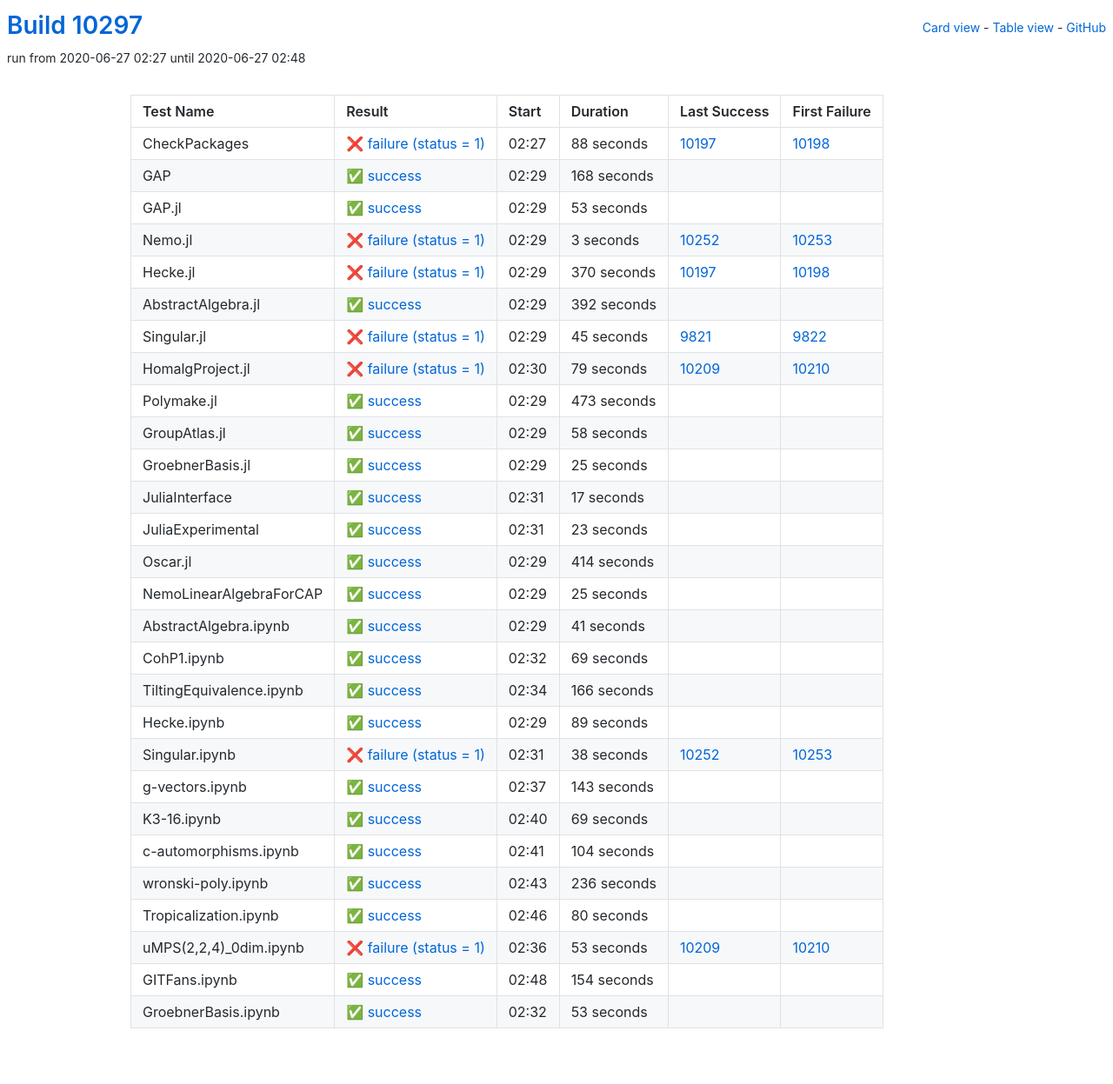
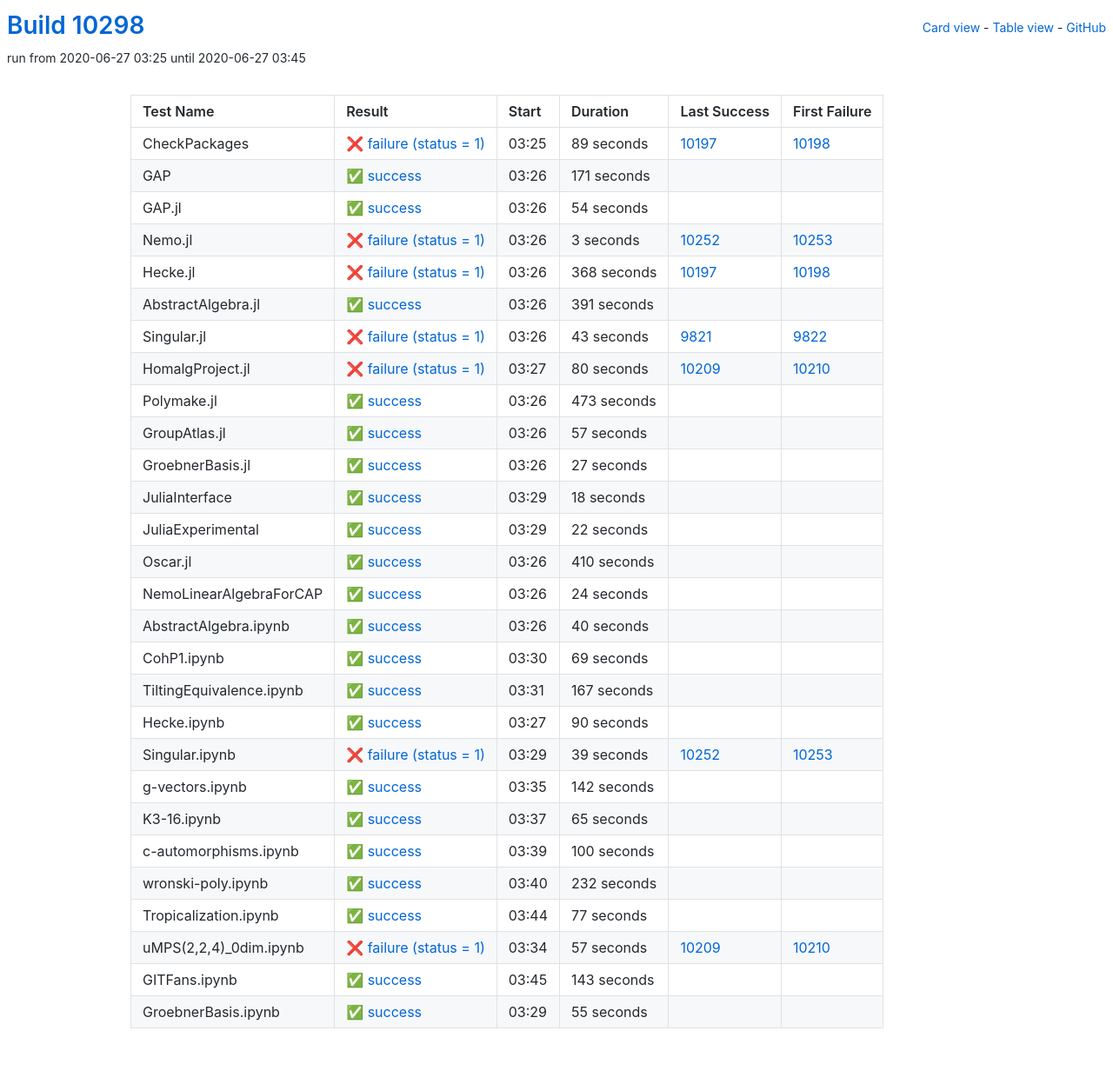
Before and after one commit to oscar-system/oscar-ci-status, a Jekyll site: the page built from table.html, in a window 1280 px wide. Shown: the whole page at 87% size. Built offline with Jekyll 4.4.1, drawn with Linux system fonts in a browser that asks for light colours.

Commit message:
Build #10298

```diff
--- a/_data/ci.yml
+++ b/_data/ci.yml
@@ -1,6 +1,6 @@
 ---
-build: 10297
-build_url: https://oscarci.mathematik.uni-kl.de/job/oscar/10297/
+build: 10298
+build_url: https://oscarci.mathematik.uni-kl.de/job/oscar/10298/
 job: oscar
 organization: oscar-system
 repo: oscar-ci-status
@@ -8,44 +8,44 @@
 tests:
 - name: CheckPackages
   id: checkpackages
-  log: https://oscarci.mathematik.uni-kl.de/job/oscar/10297/artifact/logs/build-10297/CheckPackages.log
-  start: 2020-06-27 02:27
+  log: https://oscarci.mathematik.uni-kl.de/job/oscar/10298/artifact/logs/build-10298/CheckPackages.log
+  start: 2020-06-27 03:25
   success: false
   exitcode: 1
   status: failure
-  duration: 88
+  duration: 89
   last_success: 10197
   last_success_url: https://oscarci.mathematik.uni-kl.de/job/oscar/10197/
   first_failure: 10198
   first_failure_url: https://oscarci.mathematik.uni-kl.de/job/oscar/10198/
 - name: GAP
   id: gap
-  log: https://oscarci.mathematik.uni-kl.de/job/oscar/10297/artifact/logs/build-10297/GAP.log
-  start: 2020-06-27 02:29
+  log: https://oscarci.mathematik.uni-kl.de/job/oscar/10298/artifact/logs/build-10298/GAP.log
+  start: 2020-06-27 03:26
   success: true
   exitcode: 0
   status: success
-  duration: 168
+  duration: 171
   last_success: false
   last_success_url:
   first_failure: false
   first_failure_url:
 - name: GAP.jl
   id: gap-jl
-  log: https://oscarci.mathematik.uni-kl.de/job/oscar/10297/artifact/logs/build-10297/GAP.jl.log
-  start: 2020-06-27 02:29
+  log: https://oscarci.mathematik.uni-kl.de/job/oscar/10298/artifact/logs/build-10298/GAP.jl.log
+  start: 2020-06-27 03:26
   success: true
   exitcode: 0
   status: success
-  duration: 53
+  duration: 54
   last_success: false
   last_success_url:
   first_failure: false
   first_failure_url:
 - name: Nemo.jl
   id: nemo-jl
-  log: https://oscarci.mathematik.uni-kl.de/job/oscar/10297/artifact/logs/build-10297/Nemo.jl.log
-  start: 2020-06-27 02:29
+  log: https://oscarci.mathematik.uni-kl.de/job/oscar/10298/artifact/logs/build-10298/Nemo.jl.log
+  start: 2020-06-27 03:26
   success: false
   exitcode: 1
   status: failure
@@ -56,56 +56,56 @@
   first_failure_url: https://oscarci.mathematik.uni-kl.de/job/oscar/10253/
 - name: Hecke.jl
   id: hecke-jl
-  log: https://oscarci.mathematik.uni-kl.de/job/oscar/10297/artifact/logs/build-10297/Hecke.jl.log
-  start: 2020-06-27 02:29
+  log: https://oscarci.mathematik.uni-kl.de/job/oscar/10298/artifact/logs/build-10298/Hecke.jl.log
+  start: 2020-06-27 03:26
   success: false
   exitcode: 1
   status: failure
-  duration: 370
+  duration: 368
   last_success: 10197
   last_success_url: https://oscarci.mathematik.uni-kl.de/job/oscar/10197/
   first_failure: 10198
   first_failure_url: https://oscarci.mathematik.uni-kl.de/job/oscar/10198/
 - name: AbstractAlgebra.jl
   id: abstractalgebra-jl
-  log: https://oscarci.mathematik.uni-kl.de/job/oscar/10297/artifact/logs/build-10297/AbstractAlgebra.jl.log
-  start: 2020-06-27 02:29
+  log: https://oscarci.mathematik.uni-kl.de/job/oscar/10298/artifact/logs/build-10298/AbstractAlgebra.jl.log
+  start: 2020-06-27 03:26
   success: true
   exitcode: 0
   status: success
-  duration: 392
+  duration: 391
   last_success: false
   last_success_url:
   first_failure: false
   first_failure_url:
 - name: Singular.jl
   id: singular-jl
-  log: https://oscarci.mathematik.uni-kl.de/job/oscar/10297/artifact/logs/build-10297/Singular.jl.log
-  start: 2020-06-27 02:29
+  log: https://oscarci.mathematik.uni-kl.de/job/oscar/10298/artifact/logs/build-10298/Singular.jl.log
+  start: 2020-06-27 03:26
   success: false
   exitcode: 1
   status: failure
-  duration: 45
+  duration: 43
   last_success: 9821
   last_success_url: https://oscarci.mathematik.uni-kl.de/job/oscar/9821/
   first_failure: 9822
   first_failure_url: https://oscarci.mathematik.uni-kl.de/job/oscar/9822/
 - name: HomalgProject.jl
   id: homalgproject-jl
-  log: https://oscarci.mathematik.uni-kl.de/job/oscar/10297/artifact/logs/build-10297/HomalgProject.jl.log
-  start: 2020-06-27 02:30
+  log: https://oscarci.mathematik.uni-kl.de/job/oscar/10298/artifact/logs/build-10298/HomalgProject.jl.log
+  start: 2020-06-27 03:27
   success: false
   exitcode: 1
   status: failure
-  duration: 79
+  duration: 80
   last_success: 10209
   last_success_url: https://oscarci.mathematik.uni-kl.de/job/oscar/10209/
   first_failure: 10210
   first_failure_url: https://oscarci.mathematik.uni-kl.de/job/oscar/10210/
 - name: Polymake.jl
   id: polymake-jl
-  log: https://oscarci.mathematik.uni-kl.de/job/oscar/10297/artifact/logs/build-10297/Polymake.jl.log
-  start: 2020-06-27 02:29
+  log: https://oscarci.mathematik.uni-kl.de/job/oscar/10298/artifact/logs/build-10298/Polymake.jl.log
+  start: 2020-06-27 03:26
   success: true
   exitcode: 0
   status: success
@@ -116,92 +116,92 @@
   first_failure_url:
 - name: GroupAtlas.jl
   id: groupatlas-jl
-  log: https://oscarci.mathematik.uni-kl.de/job/oscar/10297/artifact/logs/build-10297/GroupAtlas.jl.log
-  start: 2020-06-27 02:29
+  log: https://oscarci.mathematik.uni-kl.de/job/oscar/10298/artifact/logs/build-10298/GroupAtlas.jl.log
+  start: 2020-06-27 03:26
   success: true
   exitcode: 0
   status: success
-  duration: 58
+  duration: 57
   last_success: false
   last_success_url:
   first_failure: false
   first_failure_url:
 - name: GroebnerBasis.jl
   id: groebnerbasis-jl
-  log: https://oscarci.mathematik.uni-kl.de/job/oscar/10297/artifact/logs/build-10297/GroebnerBasis.jl.log
-  start: 2020-06-27 02:29
+  log: https://oscarci.mathematik.uni-kl.de/job/oscar/10298/artifact/logs/build-10298/GroebnerBasis.jl.log
+  start: 2020-06-27 03:26
   success: true
   exitcode: 0
   status: success
-  duration: 25
+  duration: 27
   last_success: false
   last_success_url:
   first_failure: false
   first_failure_url:
 - name: JuliaInterface
   id: juliainterface
-  log: https://oscarci.mathematik.uni-kl.de/job/oscar/10297/artifact/logs/build-10297/JuliaInterface.log
-  start: 2020-06-27 02:31
+  log: https://oscarci.mathematik.uni-kl.de/job/oscar/10298/artifact/logs/build-10298/JuliaInterface.log
+  start: 2020-06-27 03:29
   success: true
   exitcode: 0
   status: success
-  duration: 17
+  duration: 18
   last_success: false
   last_success_url:
   first_failure: false
   first_failure_url:
 - name: JuliaExperimental
   id: juliaexperimental
-  log: https://oscarci.mathematik.uni-kl.de/job/oscar/10297/artifact/logs/build-10297/JuliaExperimental.log
-  start: 2020-06-27 02:31
+  log: https://oscarci.mathematik.uni-kl.de/job/oscar/10298/artifact/logs/build-10298/JuliaExperimental.log
+  start: 2020-06-27 03:29
   success: true
   exitcode: 0
   status: success
-  duration: 23
+  duration: 22
   last_success: false
   last_success_url:
   first_failure: false
   first_failure_url:
 - name: Oscar.jl
   id: oscar-jl
-  log: https://oscarci.mathematik.uni-kl.de/job/oscar/10297/artifact/logs/build-10297/Oscar.jl.log
-  start: 2020-06-27 02:29
+  log: https://oscarci.mathematik.uni-kl.de/job/oscar/10298/artifact/logs/build-10298/Oscar.jl.log
+  start: 2020-06-27 03:26
   success: true
   exitcode: 0
   status: success
-  duration: 414
+  duration: 410
   last_success: false
   last_success_url:
   first_failure: false
   first_failure_url:
 - name: NemoLinearAlgebraForCAP
   id: nemolinearalgebraforcap
-  log: https://oscarci.mathematik.uni-kl.de/job/oscar/10297/artifact/logs/build-10297/NemoLinearAlgebraForCAP.log
-  start: 2020-06-27 02:29
+  log: https://oscarci.mathematik.uni-kl.de/job/oscar/10298/artifact/logs/build-10298/NemoLinearAlgebraForCAP.log
+  start: 2020-06-27 03:26
   success: true
   exitcode: 0
   status: success
-  duration: 25
+  duration: 24
   last_success: false
   last_success_url:
   first_failure: false
   first_failure_url:
 - name: AbstractAlgebra.ipynb
   id: abstractalgebra-ipynb
-  log: https://oscarci.mathematik.uni-kl.de/job/oscar/10297/artifact/logs/build-10297/AbstractAlgebra.ipynb.log
-  start: 2020-06-27 02:29
+  log: https://oscarci.mathematik.uni-kl.de/job/oscar/10298/artifact/logs/build-10298/AbstractAlgebra.ipynb.log
+  start: 2020-06-27 03:26
   success: true
   exitcode: 0
   status: success
-  duration: 41
+  duration: 40
   last_success: false
   last_success_url:
   first_failure: false
   first_failure_url:
 - name: CohP1.ipynb
   id: cohp1-ipynb
-  log: https://oscarci.mathematik.uni-kl.de/job/oscar/10297/artifact/logs/build-10297/CohP1.ipynb.log
-  start: 2020-06-27 02:32
+  log: https://oscarci.mathematik.uni-kl.de/job/oscar/10298/artifact/logs/build-10298/CohP1.ipynb.log
+  start: 2020-06-27 03:30
   success: true
   exitcode: 0
   status: success
@@ -212,44 +212,116 @@
   first_failure_url:
 - name: TiltingEquivalence.ipynb
   id: tiltingequivalence-ipynb
-  log: https://oscarci.mathematik.uni-kl.de/job/oscar/10297/artifact/logs/build-10297/TiltingEquivalence.ipynb.log
-  start: 2020-06-27 02:34
+  log: https://oscarci.mathematik.uni-kl.de/job/oscar/10298/artifact/logs/build-10298/TiltingEquivalence.ipynb.log
+  start: 2020-06-27 03:31
   success: true
   exitcode: 0
   status: success
-  duration: 166
+  duration: 167
   last_success: false
   last_success_url:
   first_failure: false
   first_failure_url:
 - name: Hecke.ipynb
   id: hecke-ipynb
-  log: https://oscarci.mathematik.uni-kl.de/job/oscar/10297/artifact/logs/build-10297/Hecke.ipynb.log
-  start: 2020-06-27 02:29
+  log: https://oscarci.mathematik.uni-kl.de/job/oscar/10298/artifact/logs/build-10298/Hecke.ipynb.log
+  start: 2020-06-27 03:27
   success: true
   exitcode: 0
   status: success
-  duration: 89
+  duration: 90
   last_success: false
   last_success_url:
   first_failure: false
   first_failure_url:
 - name: Singular.ipynb
   id: singular-ipynb
-  log: https://oscarci.mathematik.uni-kl.de/job/oscar/10297/artifact/logs/build-10297/Singular.ipynb.log
-  start: 2020-06-27 02:31
+  log: https://oscarci.mathematik.uni-kl.de/job/oscar/10298/artifact/logs/build-10298/Singular.ipynb.log
+  start: 2020-06-27 03:29
   success: false
   exitcode: 1
   status: failure
-  duration: 38
+  duration: 39
   last_success: 10252
   last_success_url: https://oscarci.mathematik.uni-kl.de/job/oscar/10252/
   first_failure: 10253
   first_failure_url: https://oscarci.mathematik.uni-kl.de/job/oscar/10253/
 - name: g-vectors.ipynb
   id: g-vectors-ipynb
-  log: https://oscarci.mathematik.uni-kl.de/job/oscar/10297/artifact/logs/build-10297/g-vectors.ipynb.log
-  start: 2020-06-27 02:37
+  log: https://oscarci.mathematik.uni-kl.de/job/oscar/10298/artifact/logs/build-10298/g-vectors.ipynb.log
+  start: 2020-06-27 03:35
+  success: true
+  exitcode: 0
+  status: success
+  duration: 142
+  last_success: false
+  last_success_url:
+  first_failure: false
+  first_failure_url:
+- name: K3-16.ipynb
+  id: k3-16-ipynb
+  log: https://oscarci.mathematik.uni-kl.de/job/oscar/10298/artifact/logs/build-10298/K3-16.ipynb.log
+  start: 2020-06-27 03:37
+  success: true
+  exitcode: 0
+  status: success
+  duration: 65
+  last_success: false
+  last_success_url:
+  first_failure: false
+  first_failure_url:
+- name: c-automorphisms.ipynb
+  id: c-automorphisms-ipynb
+  log: https://oscarci.mathematik.uni-kl.de/job/oscar/10298/artifact/logs/build-10298/c-automorphisms.ipynb.log
+  start: 2020-06-27 03:39
+  success: true
+  exitcode: 0
+  status: success
+  duration: 100
+  last_success: false
+  last_success_url:
+  first_failure: false
+  first_failure_url:
+- name: wronski-poly.ipynb
+  id: wronski-poly-ipynb
+  log: https://oscarci.mathematik.uni-kl.de/job/oscar/10298/artifact/logs/build-10298/wronski-poly.ipynb.log
+  start: 2020-06-27 03:40
+  success: true
+  exitcode: 0
+  status: success
+  duration: 232
+  last_success: false
+  last_success_url:
+  first_failure: false
+  first_failure_url:
+- name: Tropicalization.ipynb
+  id: tropicalization-ipynb
+  log: https://oscarci.mathematik.uni-kl.de/job/oscar/10298/artifact/logs/build-10298/Tropicalization.ipynb.log
+  start: 2020-06-27 03:44
+  success: true
+  exitcode: 0
+  status: success
+  duration: 77
+  last_success: false
+  last_success_url:
+  first_failure: false
+  first_failure_url:
+- name: uMPS(2,2,4)_0dim.ipynb
+  id: umps-2-2-4-0dim-ipynb
+  log: https://oscarci.mathematik.uni-kl.de/job/oscar/10298/artifact/logs/build-10298/uMPS-2-2-4-_0dim.ipynb.log
+  start: 2020-06-27 03:34
+  success: false
+  exitcode: 1
+  status: failure
+  duration: 57
+  last_success: 10209
+  last_success_url: https://oscarci.mathematik.uni-kl.de/job/oscar/10209/
+  first_failure: 10210
+  first_failure_url: https://oscarci.mathematik.uni-kl.de/job/oscar/10210/
+- name: GITFans.ipynb
+  id: gitfans-ipynb
+  log: https://oscarci.mathematik.uni-kl.de/job/oscar/10298/artifact/logs/build-10298/GITFans.ipynb.log
+  start: 2020-06-27 03:45
   success: true
   exitcode: 0
   status: success
@@ -258,87 +330,15 @@
   last_success_url:
   first_failure: false
   first_failure_url:
-- name: K3-16.ipynb
-  id: k3-16-ipynb
-  log: https://oscarci.mathematik.uni-kl.de/job/oscar/10297/artifact/logs/build-10297/K3-16.ipynb.log
-  start: 2020-06-27 02:40
+- name: GroebnerBasis.ipynb
+  id: groebnerbasis-ipynb
+  log: https://oscarci.mathematik.uni-kl.de/job/oscar/10298/artifact/logs/build-10298/GroebnerBasis.ipynb.log
+  start: 2020-06-27 03:29
   success: true
   exitcode: 0
   status: success
-  duration: 69
+  duration: 55
   last_success: false
   last_success_url:
   first_failure: false
   first_failure_url:
-- name: c-automorphisms.ipynb
-  id: c-automorphisms-ipynb
-  log: https://oscarci.mathematik.uni-kl.de/job/oscar/10297/artifact/logs/build-10297/c-automorphisms.ipynb.log
-  start: 2020-06-27 02:41
-  success: true
-  exitcode: 0
-  status: success
-  duration: 104
-  last_success: false
-  last_success_url:
-  first_failure: false
-  first_failure_url:
-- name: wronski-poly.ipynb
-  id: wronski-poly-ipynb
-  log: https://oscarci.mathematik.uni-kl.de/job/oscar/10297/artifact/logs/build-10297/wronski-poly.ipynb.log
-  start: 2020-06-27 02:43
-  success: true
-  exitcode: 0
-  status: success
-  duration: 236
-  last_success: false
-  last_success_url:
-  first_failure: false
-  first_failure_url:
-- name: Tropicalization.ipynb
-  id: tropicalization-ipynb
-  log: https://oscarci.mathematik.uni-kl.de/job/oscar/10297/artifact/logs/build-10297/Tropicalization.ipynb.log
-  start: 2020-06-27 02:46
-  success: true
-  exitcode: 0
-  status: success
-  duration: 80
-  last_success: false
-  last_success_url:
-  first_failure: false
-  first_failure_url:
-- name: uMPS(2,2,4)_0dim.ipynb
-  id: umps-2-2-4-0dim-ipynb
-  log: https://oscarci.mathematik.uni-kl.de/job/oscar/10297/artifact/logs/build-10297/uMPS-2-2-4-_0dim.ipynb.log
-  start: 2020-06-27 02:36
-  success: false
-  exitcode: 1
-  status: failure
-  duration: 53
-  last_success: 10209
-  last_success_url: https://oscarci.mathematik.uni-kl.de/job/oscar/10209/
-  first_failure: 10210
-  first_failure_url: https://oscarci.mathematik.uni-kl.de/job/oscar/10210/
-- name: GITFans.ipynb
-  id: gitfans-ipynb
-  log: https://oscarci.mathematik.uni-kl.de/job/oscar/10297/artifact/logs/build-10297/GITFans.ipynb.log
-  start: 2020-06-27 02:48
-  success: true
-  exitcode: 0
-  status: success
-  duration: 154
-  last_success: false
-  last_success_url:
-  first_failure: false
-  first_failure_url:
-- name: GroebnerBasis.ipynb
-  id: groebnerbasis-ipynb
-  log: https://oscarci.mathematik.uni-kl.de/job/oscar/10297/artifact/logs/build-10297/GroebnerBasis.ipynb.log
-  start: 2020-06-27 02:32
-  success: true
-  exitcode: 0
-  status: success
-  duration: 53
-  last_success: false
-  last_success_url:
-  first_failure: false
-  first_failure_url:
```
Also changed, not shown: README.md.
